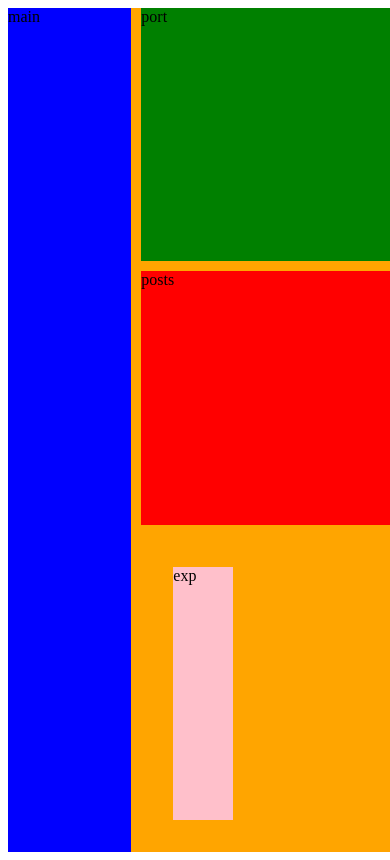
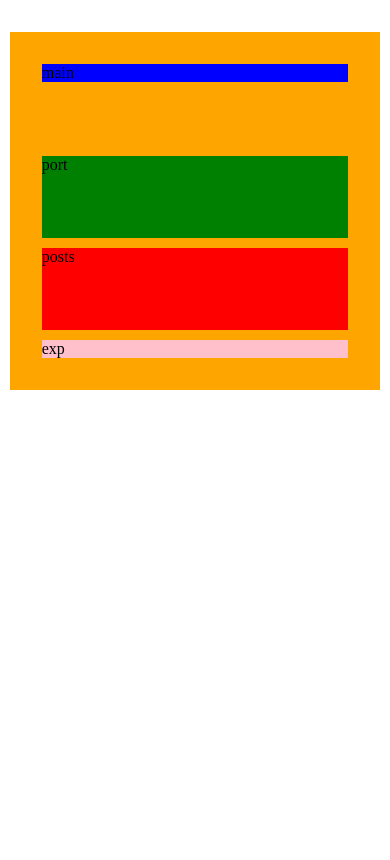
Before and after one commit to prduren/portfolio-site, a Gatsby site: page / in a window 390 px wide. Built offline with nearby package versions, Linux system fonts and the light colour scheme; Gatsby itself is replaced by a stand-in of ours.

Commit message:
media query and landing page setup

```diff
--- a/src/components/Main.tsx
+++ b/src/components/Main.tsx
@@ -1,10 +1,15 @@
-import React from 'react';
-import styled from 'styled-components';
+import React from "react";
+import styled from "styled-components";
 
 const StyledMain = styled.div`
   background: blue;
   grid-column: 1;
   grid-row: 1 / span 3;
+  margin: 2rem 2rem;
+  @media screen and (max-width: 900px) {
+    grid-column: auto;
+    grid-row: auto;
+  }
 `;
 
 const Main = () => {
--- a/src/components/Portfolio.tsx
+++ b/src/components/Portfolio.tsx
@@ -1,9 +1,15 @@
-import React from 'react';
-import styled from 'styled-components';
+import React from "react";
+import styled from "styled-components";
 
 const StyledPortfolio = styled.div`
   background: green;
   grid-column: 2 / span 2;
+  margin: 2rem 2rem;
+  height: 100%;
+  @media screen and (max-width: 900px) {
+    grid-column: auto;
+    grid-row: auto;
+  }
 `;
 
 const Portfolio = () => {
--- a/src/components/Posts.tsx
+++ b/src/components/Posts.tsx
@@ -1,9 +1,15 @@
-import React from 'react';
-import styled from 'styled-components';
+import React from "react";
+import styled from "styled-components";
 
 const StyledPosts = styled.div`
   background: red;
   grid-column: 2 / span 2;
+  margin: 2rem 2rem;
+  height: 100%;
+  @media screen and (max-width: 900px) {
+    grid-column: auto;
+    grid-row: auto;
+  }
 `;
 
 const Posts = () => {
--- a/src/components/Wrapper.tsx
+++ b/src/components/Wrapper.tsx
@@ -1,17 +1,23 @@
-import React from 'react';
-import styled from 'styled-components';
-import Portfolio from './Portfolio';
-import Main from './Main';
-import Posts from './Posts';
-import Experience from './Experience';
+import React from "react";
+import styled from "styled-components";
+import Portfolio from "./Portfolio";
+import Main from "./Main";
+import Posts from "./Posts";
+import Experience from "./Experience";
 
 const StyledWrapper = styled.div`
   display: grid;
-  width: 100vw;
-  height: 100vh;
+  width: 95vw;
+  height: 95vh;
   background: orange;
   grid-template-columns: 1fr 1fr 1fr;
   grid-gap: 10px;
+  margin: 2rem auto;
+  @media screen and (max-width: 900px) {
+    grid-template-columns: 1fr;
+    grid-template-rows: 1fr;
+    height: 100%;
+  }
 `;
 
 const Wrapper = (_props: any) => {
```
Also changed, not shown: public/index.html (+1 -1 lines).
